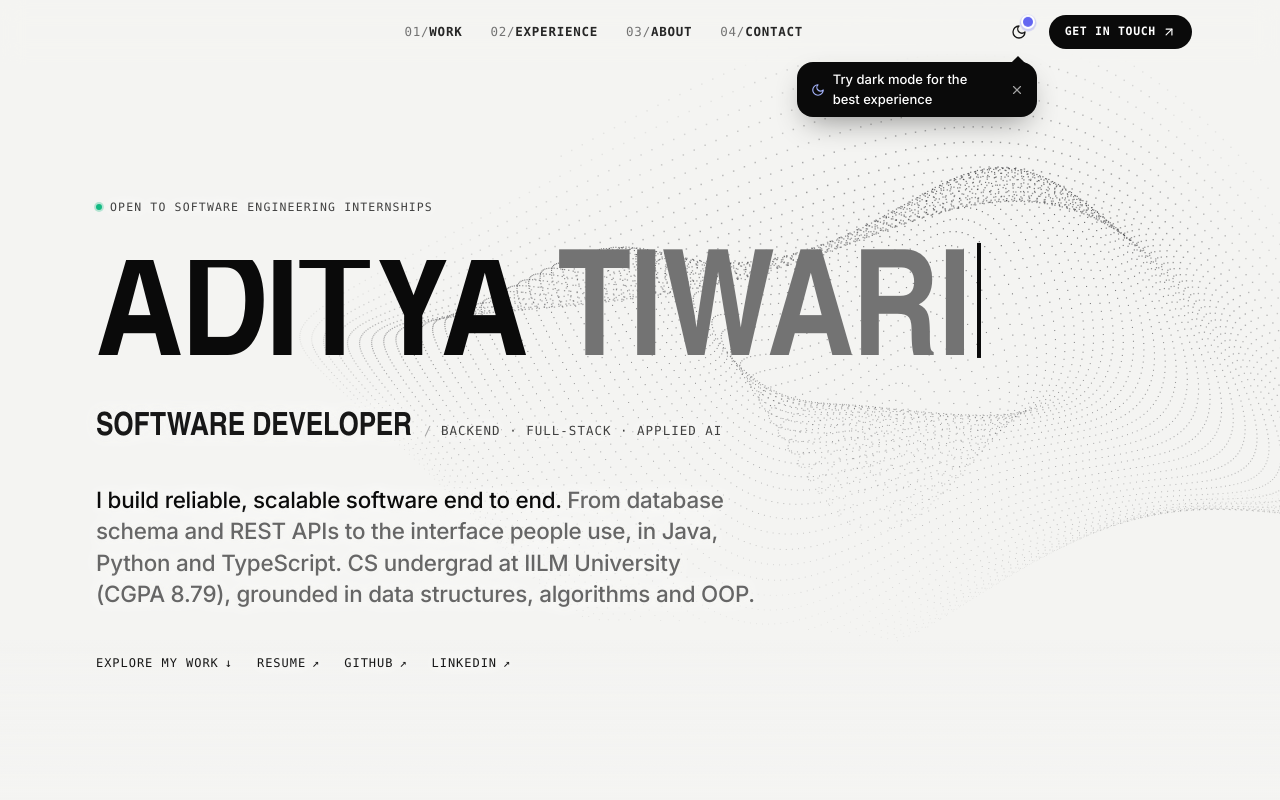
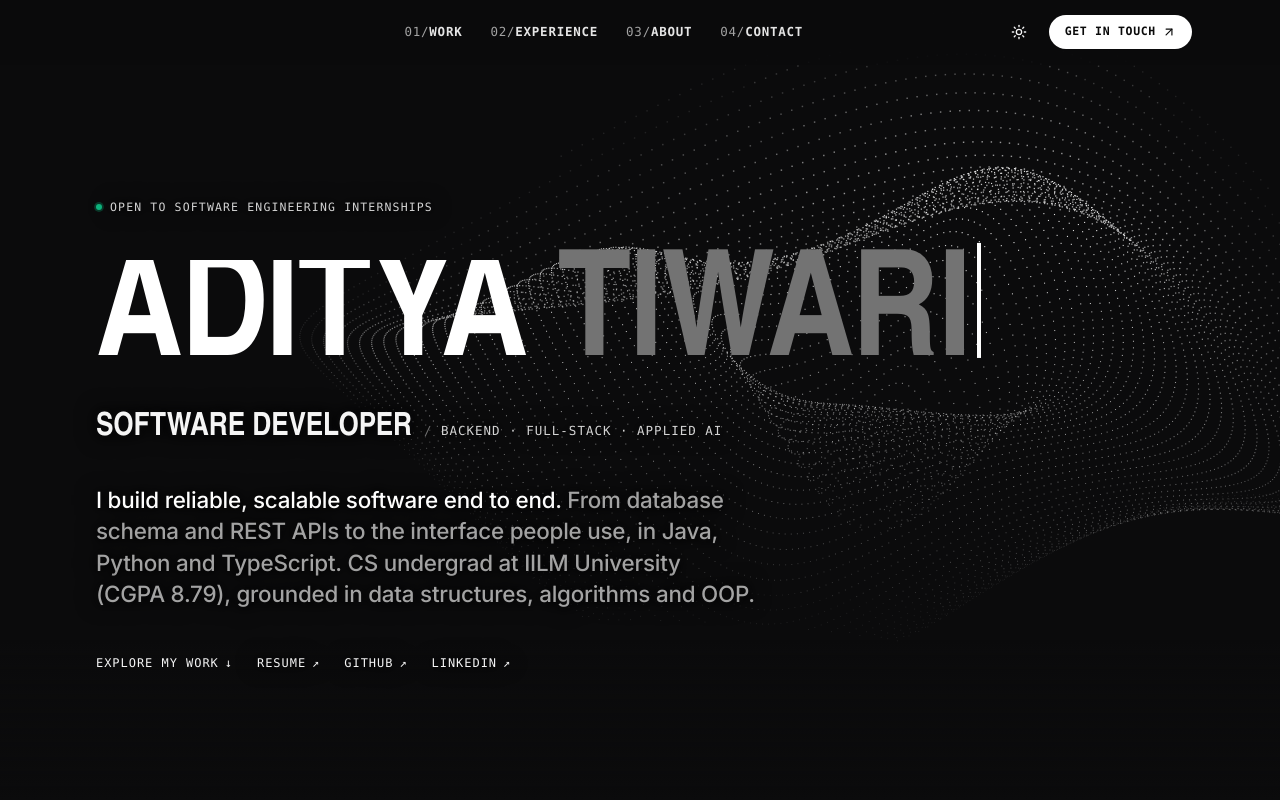
Before and after one commit to adityatiwari9t8/portfolio-website, a React (Vite) app: page / in a window 1280 px wide. Shown: the top 800 px of the page. Built offline with nearby package versions, Linux system fonts and the light colour scheme.

Commit message:
Set dark mode as default and remove theme hint notification

```diff
--- a/index.html
+++ b/index.html
@@ -1,5 +1,5 @@
 <!DOCTYPE html>
-<html lang="en">
+<html lang="en" class="dark">
 <head>
   <meta charset="UTF-8" />
   <meta name="viewport" content="width=device-width, initial-scale=1.0" />
@@ -7,8 +7,8 @@
   <title>Aditya Tiwari | Software Developer</title>
   <meta name="description" content="Aditya Tiwari is a software developer and B.Tech Computer Science student (class of 2029) at IILM University, working across backend, full-stack and applied AI in Java, Python and TypeScript. Looking for a software engineering internship." />
   <meta name="author" content="Aditya Tiwari" />
-  <meta name="theme-color" content="#f4f4f2" />
-  <meta name="color-scheme" content="light dark" />
+  <meta name="theme-color" content="#0b0b0c" />
+  <meta name="color-scheme" content="dark light" />
   <link rel="canonical" href="__SITE_URL__/" />
 
   <link rel="icon" href="/favicon.svg" type="image/svg+xml" />
@@ -50,12 +50,12 @@
   </script>
 
   <script>
-    // Light by default; a visitor who picked dark gets it back before first paint.
+    // Dark by default; a visitor who picked light gets it back before first paint.
     (function () {
       try {
-        if (localStorage.getItem('theme') === 'dark') {
-          document.documentElement.classList.add('dark');
-          document.querySelector('meta[name="theme-color"]').setAttribute('content', '#0b0b0c');
+        if (localStorage.getItem('theme') === 'light') {
+          document.documentElement.classList.remove('dark');
+          document.querySelector('meta[name="theme-color"]')?.setAttribute('content', '#f4f4f2');
         }
       } catch (e) {}
     })();
--- a/src/components/Navbar.tsx
+++ b/src/components/Navbar.tsx
@@ -1,7 +1,7 @@
 import React, { useEffect, useState } from 'react';
 import { Menu, X, Sun, Moon, ArrowUpRight } from 'lucide-react';
 import { SITE } from '../data/site';
-import { dismissThemeHint, toggleTheme, useTheme } from '../lib/theme';
+import { toggleTheme, useTheme } from '../lib/theme';
 import { scrollToSection } from '../lib/scroll';
 import { SECTIONS, sectionNumber } from '../lib/sections';
 
@@ -10,26 +10,10 @@ interface NavbarProps {
 }
 
 /**
- * Moon button for the light theme, with a bouncing dot and a small "Try dark mode" note
- * until the visitor has switched once (remembered, so it never nags twice).
+ * Theme toggle button switching between dark and light modes.
  */
 const ThemeButton: React.FC<{ className: string }> = ({ className }) => {
-  const { dark, showHint } = useTheme();
-  const [bubble, setBubble] = useState(false);
-
-  // The note slides in a moment after load, so it doesn't compete with the hero, then tucks itself away.
-  useEffect(() => {
-    if (!showHint) {
-      setBubble(false);
-      return;
-    }
-    const show = window.setTimeout(() => setBubble(true), 2200);
-    const hide = window.setTimeout(() => setBubble(false), 11000);
-    return () => {
-      window.clearTimeout(show);
-      window.clearTimeout(hide);
-    };
-  }, [showHint]);
+  const { dark } = useTheme();
 
   const onClick = (e: React.MouseEvent<HTMLElement>) => {
     const r = e.currentTarget.getBoundingClientRect();
@@ -37,46 +21,13 @@ const ThemeButton: React.FC<{ className: string }> = ({ className }) => {
   };
 
   return (
-    <div className="relative">
     <button
       onClick={onClick}
       aria-label={dark ? 'Switch to light mode' : 'Switch to dark mode'}
-        aria-describedby={showHint ? 'theme-hint' : undefined}
       className={className}
     >
-        {dark ? <Sun className="h-4 w-4" /> : <Moon className={`h-4 w-4 ${showHint ? 'moon-wiggle' : ''}`} />}
-        {showHint && (
-          <span aria-hidden className="pointer-events-none absolute right-1 top-1 flex h-2.5 w-2.5">
-            <span className="hint-ping absolute inline-flex h-full w-full rounded-full bg-indigo-500/60" />
-            <span className="hint-bounce relative inline-flex h-2.5 w-2.5 rounded-full bg-indigo-500 ring-2 ring-white" />
-          </span>
-        )}
+      {dark ? <Sun className="h-4 w-4" /> : <Moon className="h-4 w-4" />}
     </button>
-
-      {showHint && (
-        <div
-          id="theme-hint"
-          role="status"
-          className={`absolute right-0 top-[calc(100%+12px)] z-50 w-max max-w-[15rem] transition duration-300 ${
-            bubble ? 'translate-y-0 opacity-100' : 'pointer-events-none -translate-y-1 opacity-0'
-          }`}
-        >
-          <div className="relative flex items-center gap-2 rounded-2xl bg-neutral-950 py-2 pl-3.5 pr-2 text-[13px] font-medium text-white shadow-[0_12px_30px_-10px_rgba(0,0,0,0.45)]">
-            <span aria-hidden className="absolute -top-1 right-3.5 h-2.5 w-2.5 rotate-45 bg-neutral-950" />
-            <Moon className="h-3.5 w-3.5 shrink-0 text-indigo-300" aria-hidden />
-            <span>Try dark mode for the best experience</span>
-            <button
-              onClick={dismissThemeHint}
-              aria-label="Dismiss dark mode tip"
-              tabIndex={bubble ? 0 : -1}
-              className="flex h-6 w-6 shrink-0 items-center justify-center rounded-full text-neutral-400 transition hover:bg-white/10 hover:text-white"
-            >
-              <X className="h-3.5 w-3.5" />
-            </button>
-          </div>
-        </div>
-      )}
-    </div>
   );
 };
 
--- a/src/index.css
+++ b/src/index.css
@@ -90,24 +90,6 @@ body {
 }
 .pulse-dot { animation: pulse-dot 2.4s ease-in-out infinite; }
 
-/* "Try dark mode" hint on the navbar moon: a dot that bounces like a notification badge */
-@keyframes hint-bounce {
-  0%, 100% { transform: translateY(0); animation-timing-function: cubic-bezier(0.8, 0, 1, 1); }
-  50% { transform: translateY(-4px); animation-timing-function: cubic-bezier(0, 0, 0.2, 1); }
-}
-@keyframes hint-ping {
-  75%, 100% { transform: scale(2.2); opacity: 0; }
-}
-@keyframes moon-wiggle {
-  0%, 84%, 100% { transform: rotate(0); }
-  88% { transform: rotate(-18deg); }
-  92% { transform: rotate(14deg); }
-  96% { transform: rotate(-8deg); }
-}
-.hint-bounce { animation: hint-bounce 1s infinite; }
-.hint-ping { animation: hint-ping 1.6s cubic-bezier(0, 0, 0.2, 1) infinite; }
-.moon-wiggle { animation: moon-wiggle 4s ease-in-out 2s infinite; transform-origin: 50% 50%; }
-
 /* Staggered entrance for the hero on page load */
 .rise {
   animation: fade-up 0.8s cubic-bezier(0.2, 0.7, 0.2, 1) both;
@@ -143,8 +125,6 @@ body {
 }
 
 @media (prefers-reduced-motion: reduce) {
-  .hint-bounce, .hint-ping, .moon-wiggle { animation: none; }
-  .hint-ping { display: none; }
   .hero-glow { transition: none; }
   .reveal { opacity: 1; transform: none; filter: none; transition: none; }
   .pulse-dot, .rise, .fade-up { animation: none; }
--- a/src/lib/theme.ts
+++ b/src/lib/theme.ts
@@ -2,12 +2,11 @@ import { useSyncExternalStore } from 'react';
 import { changeTheme } from './transition';
 
 /**
- * One source of truth for light/dark. Light is the default; a visitor's choice is remembered in
+ * One source of truth for light/dark. Dark is the default; a visitor's choice is remembered in
  * localStorage (the inline script in index.html applies it before first paint, so there is no flash).
  * The navbar toggle and the command palette both go through here, so they never disagree.
  */
 const THEME_KEY = 'theme';
-const HINT_KEY = 'theme-hint-seen';
 
 const subs = new Set<() => void>();
 const emit = () => subs.forEach((fn) => fn());
@@ -18,13 +17,6 @@ const subscribe = (fn: () => void) => {
   };
 };
 
-const read = (key: string) => {
-  try {
-    return localStorage.getItem(key);
-  } catch {
-    return null;
-  }
-};
 const write = (key: string, value: string) => {
   try {
     localStorage.setItem(key, value);
@@ -33,16 +25,10 @@ const write = (key: string, value: string) => {
   }
 };
 
-let hintSeen = read(HINT_KEY) === '1';
-const isDark = () => document.documentElement.classList.contains('dark');
-
-/** Marks the "try dark mode" hint as done, for good. */
-export function dismissThemeHint() {
-  if (hintSeen) return;
-  hintSeen = true;
-  write(HINT_KEY, '1');
-  emit();
-}
+const isDark = () => {
+  if (typeof document === 'undefined') return true;
+  return document.documentElement.classList.contains('dark');
+};
 
 /** Switch theme. Pass the point the switch came from to spread the new theme out from there. */
 export function toggleTheme(origin?: { x: number; y: number }) {
@@ -51,8 +37,6 @@ export function toggleTheme(origin?: { x: number; y: number }) {
     document.documentElement.classList.toggle('dark', next);
     document.querySelector('meta[name="theme-color"]')?.setAttribute('content', next ? '#0b0b0c' : '#f4f4f2');
     write(THEME_KEY, next ? 'dark' : 'light');
-    hintSeen = true;
-    write(HINT_KEY, '1');
     emit();
   };
   const x = origin?.x ?? window.innerWidth / 2;
@@ -61,7 +45,6 @@ export function toggleTheme(origin?: { x: number; y: number }) {
 }
 
 export function useTheme() {
-  const dark = useSyncExternalStore(subscribe, isDark, () => false);
-  const showHint = useSyncExternalStore(subscribe, () => !hintSeen && !isDark(), () => false);
-  return { dark, showHint };
+  const dark = useSyncExternalStore(subscribe, isDark, () => true);
+  return { dark };
 }
```
Also changed, not shown: 1 other file (tests, documents, lock files or other folders). Lines whose indentation alone changed are shown as unchanged.
